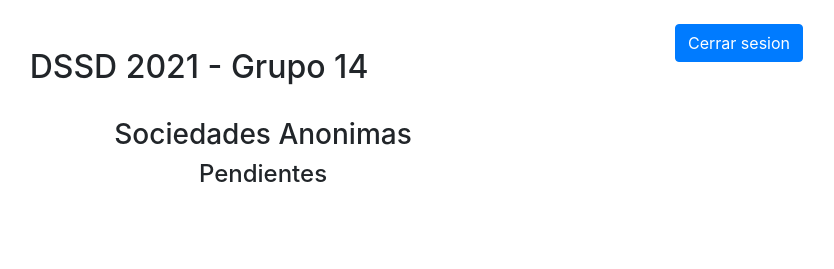
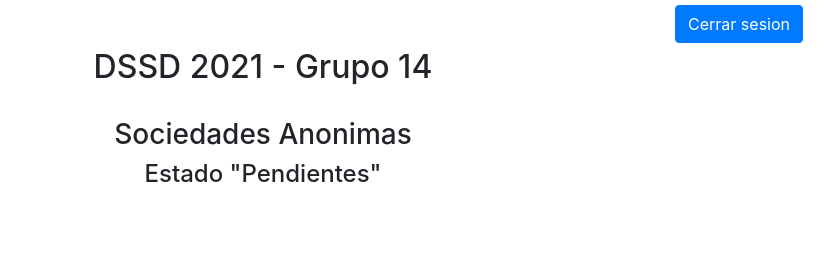
Before and after one commit to theBossLorenzo/DSSD-Grupo14, a Flask app: page /sociedades in a window 1280 px wide. Shown: the top 269 px of the page, without its empty margins (377-1211 px from the left). Run offline with Flask 2, Linux system fonts and the light colour scheme; the visitor is signed in with stand-in values (Sample User, id 1); data that the repository does not hold is empty; some libraries are stand-ins or nearby versions.

Commit message:
acomodo de elementos en las views

```diff
--- a/templates/crear_sociedad.html
+++ b/templates/crear_sociedad.html
@@ -121,7 +121,7 @@
             </div>
             <br>
              <div class="row align-items-center justify-content-center">
-                <h3>Registrar una Sociedad Anónima</h3>
+                <h3>Registrar Sociedad Anónima</h3>
             </div>
 
             <br>
--- a/templates/sociedades.html
+++ b/templates/sociedades.html
@@ -17,10 +17,10 @@
     <div class="container">
 
         <div class="container">
-            <br>
-            <div style="float: right;">
+            <div style="float: right; margin-top: 0.5%;">
                 <a href="/logout" class="btn btn-primary" >Cerrar sesion</a>
             </div>
+            <br>
             <br>
 
             <div class="row align-items-center justify-content-center">
@@ -31,7 +31,7 @@
                 <h3>Sociedades Anonimas</h3>
             </div>
             <div class="row align-items-center justify-content-center">
-                <h4>Pendientes</h4>
+                <h4>Estado "Pendientes"</h4>
             </div>
 
             <br>
```
